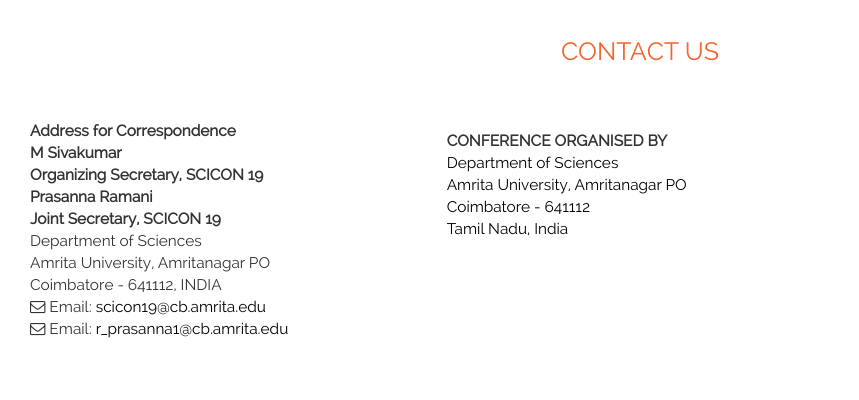
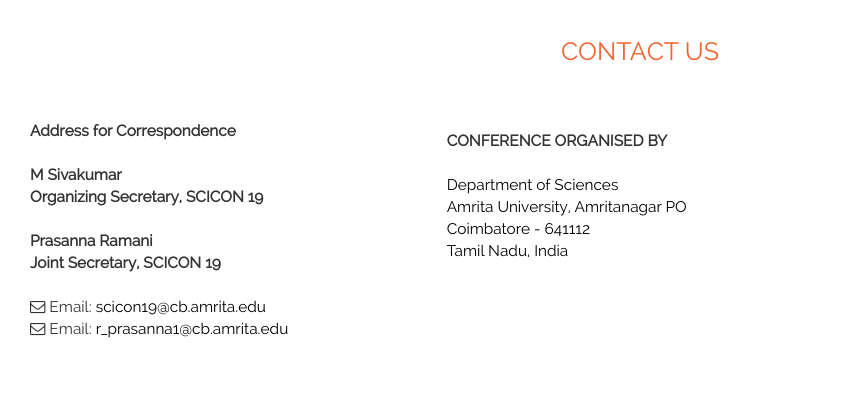
Before and after one commit to techtocore/SCICON-19, a plain HTML site: page index.html in a window 1280 px wide. Shown: the part 7414-7814 px from the top of the page, 0-859 px from the left. Drawn offline with Linux system fonts and the light colour scheme; grey boxes are pictures that could not be loaded; files whose address does not match are found by name.

Commit message:
Minor changes in footer
Signed-off-by: Akash Ravi <akashkravi@gmail.com>

```diff
--- a/index.html
+++ b/index.html
@@ -2227,12 +2227,11 @@ Start Contact part
 
 				<div class="col-md-4 contact-right">
 
-					<p><strong>Address for Correspondence</strong><br><strong>M Sivakumar</strong>
-						<br><strong>Organizing Secretary, SCICON 19</strong> <br><strong>Prasanna Ramani
-						</strong><br><strong>Joint Secretary, SCICON 19 </strong> <br>Department of Sciences<br>Amrita
-						University, Amritanagar PO<br>Coimbatore - 641112, INDIA<br>
-
-
+					<p><strong>Address for Correspondence</strong><br><br><strong>M Sivakumar</strong>
+						<br><strong>Organizing Secretary, SCICON 19</strong> <br><br><strong>Prasanna Ramani
+						</strong><br><strong>Joint Secretary, SCICON 19 </strong>
+						<br>
+						<br>
 						<i class="fa fa-envelope-o"></i> Email: <a class="mailto" href="mailto:scicon19@cb.amrita.edu"
 							target="_top">scicon19@cb.amrita.edu</a><br>
 						<i class="fa fa-envelope-o"></i> Email: <a class="mailto"
@@ -2247,6 +2246,7 @@ Start Contact part
 			<div class="col-md-4 contact-right">
 
 				<p> <strong>CONFERENCE ORGANISED BY</strong><br>
+					<br>
 					<a href="https://www.amrita.edu/school/engineering/coimbatore/sciences" target="_blank">Department
 						of
 						Sciences<br>
```
